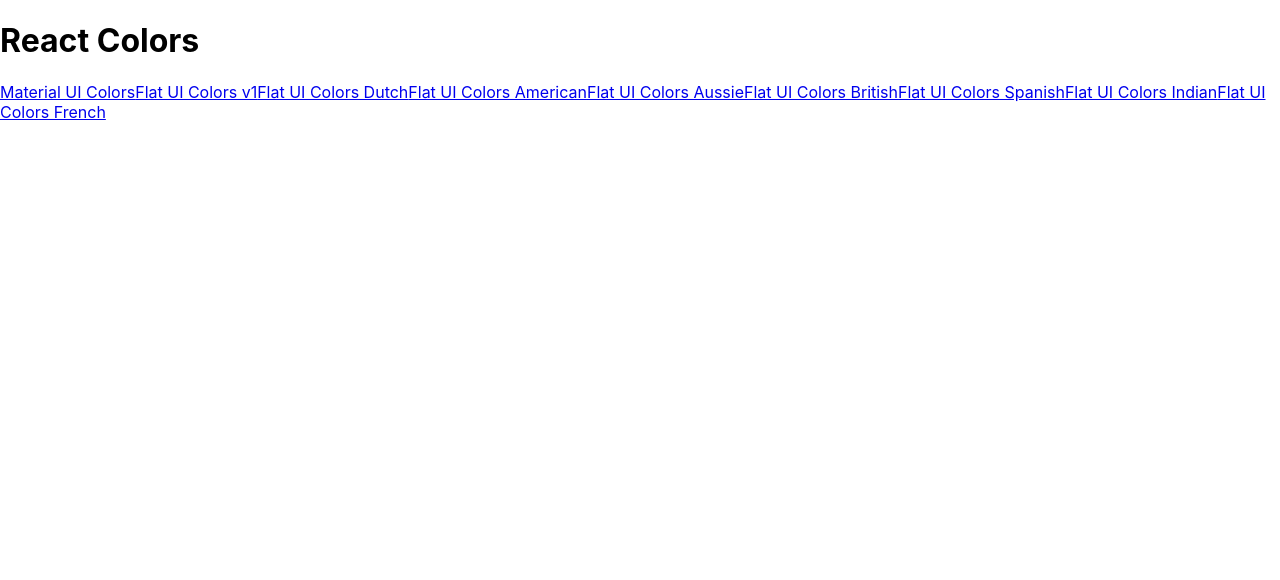
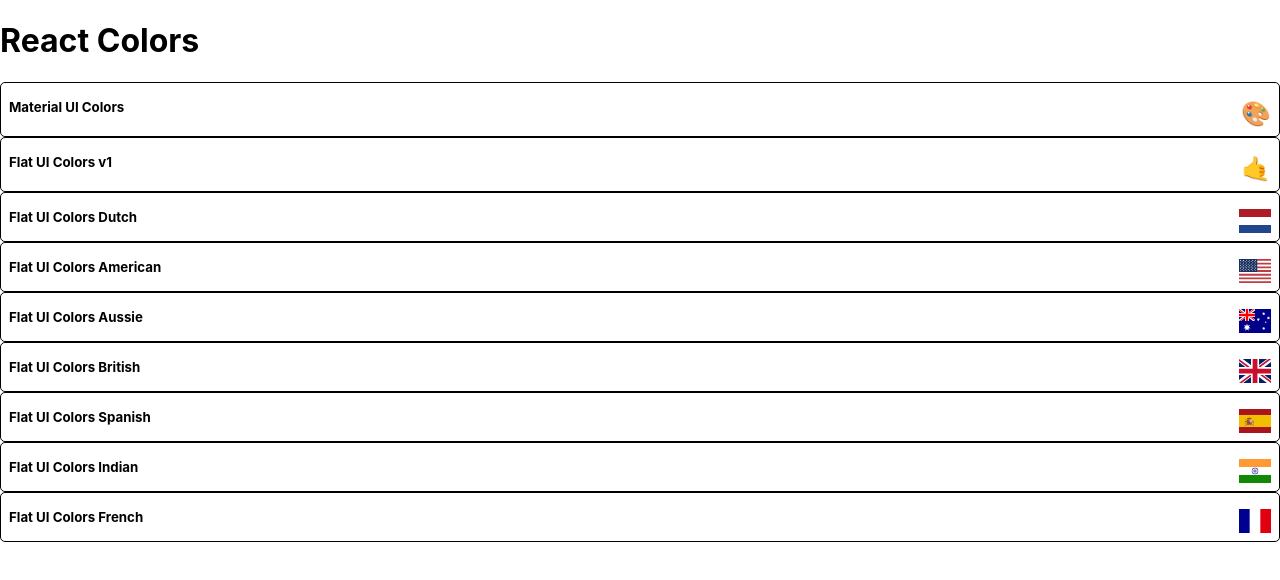
Before and after one commit to GuillaumeAuger85/React-color-palette-generator, a React (Create React App) app: page / in a window 1280 px wide. Shown: the top 580 px of the page. Built offline with nearby package versions, Linux system fonts and the light colour scheme.

Commit message:
start styling mini palette

```diff
--- a/package.json
+++ b/package.json
@@ -5,6 +5,7 @@
   "dependencies": {
     "@emotion/react": "^11.10.5",
     "@emotion/styled": "^11.10.5",
+    "@material-ui/styles": "^4.11.5",
     "@mui/icons-material": "^5.10.9",
     "@mui/material": "^5.10.13",
     "@testing-library/jest-dom": "^5.16.5",
--- /dev/null
+++ b/src/MiniPalette.js
@@ -0,0 +1,52 @@
+import React from 'react';
+import { withStyles } from '@material-ui/styles';
+
+const styles = {
+    root: {
+        backgroundColor: 'white',
+        border:'1px black solid',
+        borderRadius: '5px',
+        padding: '0.5rem',
+        position: 'relative',
+        overflow: 'hidden',
+        '&:hover': {
+            cursor: 'pointer'
+        }
+    },
+    colors: {
+   backgroundColor:'grey',
+
+    },
+    title: {
+        display:'flex',
+        justifyContent: 'space-between',
+        alignitems:'center',
+        margin:'0',
+        color:'black',
+        paddingTop: '0.5rem',
+        fontsize:'1rem',
+        postion:'relative'
+    },
+    emoji: {
+        marginLeft:'0.5rem',
+        fontSize:'1.5rem'
+    }
+}
+
+
+
+function MiniPalette(props) {
+    const { classes, paletteName, emoji } = props;
+    function containsAnyLetters(str) {
+        return /[a-zA-Z]/.test(str);
+      }
+      const span = containsAnyLetters(emoji) ? <span className={`fi fi-${emoji.toLowerCase()} ${classes.emoji}`}></span> :<span className={classes.emoji}>{emoji}</span>;
+    return (
+        <div className={classes.root}>
+            <div className={classes.color}></div>
+            <h5 className={classes.title}>{paletteName}{span}</h5>
+        </div>
+    )
+}
+
+export default withStyles(styles)(MiniPalette)
--- a/src/Palette.css
+++ b/src/Palette.css
@@ -1,5 +1,6 @@
 .Palette{
     height:100vh;
+    overflow: hidden;
 }
 
 .Palette-colors{
--- a/src/Palette.js
+++ b/src/Palette.js
@@ -23,6 +23,10 @@ class Palette extends Component {
     render() {
         const { colors, paletteName, emoji } = this.props.palette;
         const { level, format } = this.state;
+        function containsAnyLetters(str) {
+            return /[a-zA-Z]/.test(str);
+          }
+        const span = containsAnyLetters(emoji) ? <span className={`emoji fi fi-${emoji.toLowerCase()}`}></span> :<span className='emoji'>{emoji}</span>;
         const colorBoxes = colors[level].map(color => (
             <ColorBox background={color[format]} name={color.name}  key={color.id} />
         ))
@@ -34,7 +38,7 @@ class Palette extends Component {
                 </div>
                 <footer className='palette-footer'>
                     {paletteName}
-                    <span className={`emoji fi fi-${emoji.toLowerCase()}`}></span>
+                    {span}
                 </footer>
             </div>
         )
--- a/src/PaletteList.js
+++ b/src/PaletteList.js
@@ -1,5 +1,6 @@
 import React, { Component } from 'react';
-import {Link} from 'react-router-dom'
+import {Link} from 'react-router-dom';
+import MiniPalette from './MiniPalette';
 
 class PaletteList extends Component{
     render(){
@@ -7,7 +8,7 @@ class PaletteList extends Component{
       return(
         <div>
             <h1>React Colors</h1>
-            {palettes.map(p=> <Link exact to={`/palette/${p.id}`}>{p.paletteName}</Link>)}
+            {palettes.map(p=> <MiniPalette {...p}/>)}
         </div>
       )
     }
```
Also changed, not shown: 1 other file (tests, documents, lock files or other folders).
